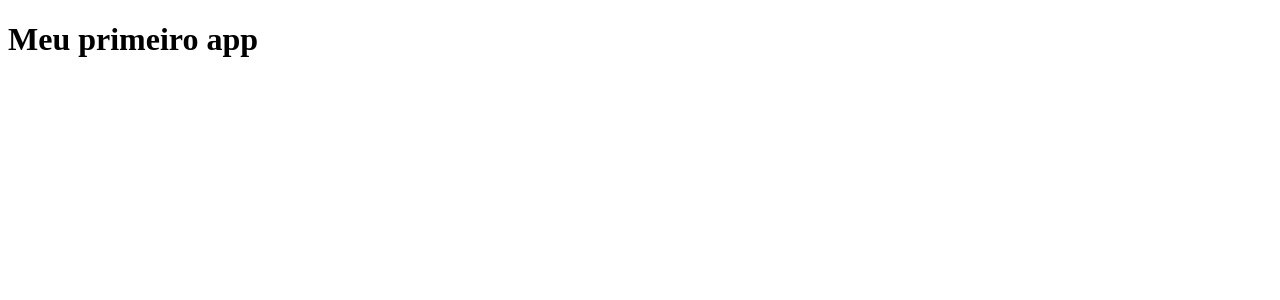
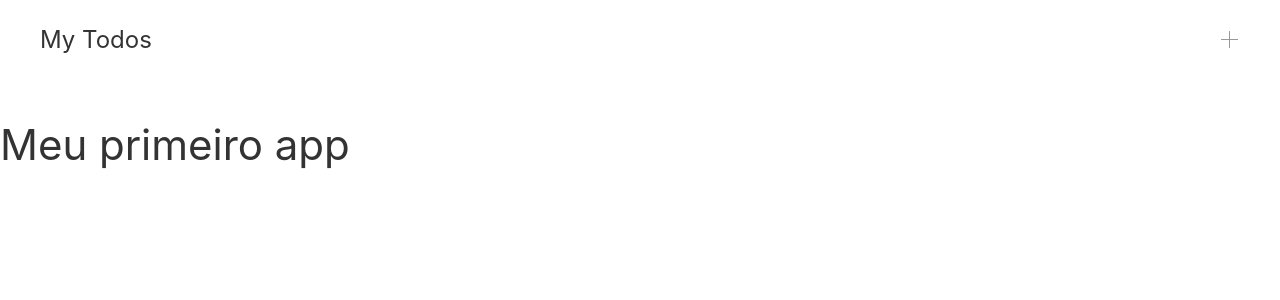
Before and after one commit to DevDaniloFerrari/react-todo-list, a React (Create React App) app: page / in a window 1280 px wide. Shown: the top 300 px of the page. Built offline with nearby package versions, Linux system fonts and the light colour scheme.

Commit message:
criando navbar

```diff
--- a/public/index.html
+++ b/public/index.html
@@ -1,14 +1,12 @@
 <!DOCTYPE html>
 <html lang="en">
+
 <head>
   <meta charset="utf-8" />
   <link rel="icon" href="%PUBLIC_URL%/favicon.ico" />
   <meta name="viewport" content="width=device-width, initial-scale=1" />
   <meta name="theme-color" content="#000000" />
-    <meta
-      name="description"
-      content="Web site created using create-react-app"
-    />
+  <meta name="description" content="Web site created using create-react-app" />
   <link rel="apple-touch-icon" href="%PUBLIC_URL%/logo192.png" />
   <!--
       manifest.json provides metadata used when your web app is installed on a
@@ -24,8 +22,10 @@
       work correctly both with client-side routing and a non-root public URL.
       Learn how to configure a non-root public URL by running `npm run build`.
     -->
+  <link rel="stylesheet" href="https://cdn.jsdelivr.net/npm/uikit@3.5.9/dist/css/uikit.min.css" />
   <title>React App</title>
 </head>
+
 <body>
   <noscript>You need to enable JavaScript to run this app.</noscript>
   <div id="root"></div>
@@ -39,5 +39,8 @@
       To begin the development, run `npm start` or `yarn start`.
       To create a production bundle, use `npm run build` or `yarn build`.
     -->
+  <script src="https://cdn.jsdelivr.net/npm/uikit@3.5.9/dist/js/uikit.min.js"></script>
+  <script src="https://cdn.jsdelivr.net/npm/uikit@3.5.9/dist/js/uikit-icons.min.js"></script>
 </body>
+
 </html>
--- a/src/components/App.tsx
+++ b/src/components/App.tsx
@@ -1,8 +1,10 @@
 import React from 'react';
+import Navbar from './Navbar';
 
 const App = () => {
     return (
         <div>
+            <Navbar></Navbar>
             <h1>Meu primeiro app</h1>
         </div>
     );
--- /dev/null
+++ b/src/components/Navbar.tsx
@@ -0,0 +1,22 @@
+import React from 'react';
+
+const Navbar = () => {
+    return (
+        <div className="uk-container">
+            <nav className="uk-navbar">
+                <div className="uk-navbar-left">
+                    <a href="#" className="uk-navbar-item uk-logo">My Todos</a>
+                </div>
+                <div className="uk-navbar-right">
+                    <ul className="uk-navbar-nav">
+                        <li>
+                            <a href="#"><span uk-icon="icon: plus; ration>1.2"></span></a>
+                        </li>
+                    </ul>
+                </div>
+            </nav>
+        </div>
+    );
+}
+
+export default Navbar;
```
Lines whose indentation alone changed are shown as unchanged.
